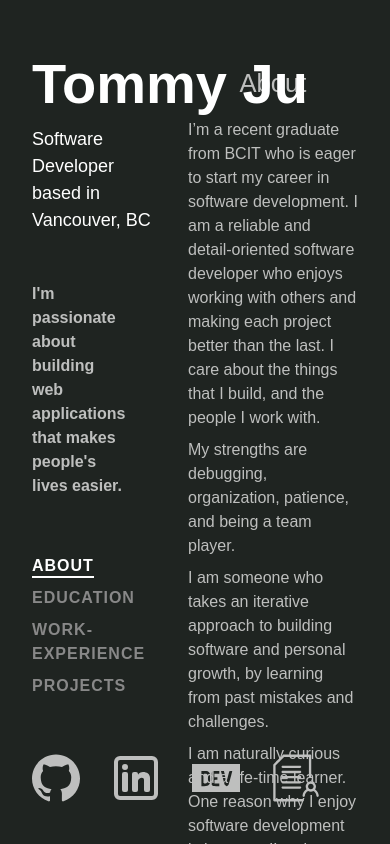
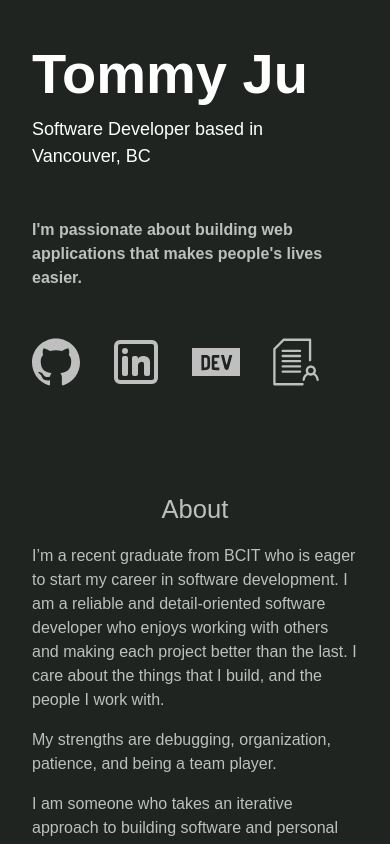
Before and after one commit to TommyJu/personal-portfolio, a Next.js app: page / in a window 390 px wide. Built offline with nearby package versions, Linux system fonts and the light colour scheme.

Commit message:
Make layout responsive and mobile-friendly

```diff
--- a/css/card.css
+++ b/css/card.css
@@ -90,3 +90,22 @@
     flex-wrap: nowrap;
     justify-content: space-between;
 }
+
+@media (max-width: 600px) {
+    .card-container {
+        flex-direction: column-reverse;
+    }
+    .card-container-left {
+        flex-direction: row-reverse;
+        justify-content: space-between;
+    }
+}
+
+@media (max-width: 400px) {
+    .card-container-left img, .image-wrapper {
+        display: none;
+    }
+    .card-container {
+        gap: 0.8rem
+    }
+}
--- a/css/globals.css
+++ b/css/globals.css
@@ -20,7 +20,6 @@
   --font-mono: var(--font-geist-mono);
 }
 
-
 body {
   background: rgb(var(--background));
   color: rgb(var(--foreground));
--- a/css/page.css
+++ b/css/page.css
@@ -1,14 +1,9 @@
   main {
     display: flex;
-  overflow: hidden;
     height: 100dvh;
     justify-content: center;
     overflow-y: scroll;
     overflow-x: hidden;
-}
-
-p {
-  margin-bottom: 0.5rem;
   }
 
   h1 {
@@ -26,7 +21,8 @@ h2 {
   h3 {
     font-size: 1.6rem;
     text-align: center;
-  margin-bottom: 1rem;
+    padding: 0.5rem 0;
+    margin-bottom: 0.5rem;
   }
 
   #navigation-panel {
@@ -56,3 +52,33 @@ h3 {
     color: white;
     transition: 0.5s;
   }
+
+  .about-me-text-wrapper > p {
+    margin-bottom: 1rem;
+  }
+
+  @media (max-width: 1000px) {
+    main {
+      flex-direction: column;
+      justify-content: start;
+      align-items: center;
+      min-height: 100dvh;
+
+    }
+    #navigation-panel > nav{
+      display: none;
+    }
+    #navigation-panel {
+      position: static;
+      top: auto;
+    }
+    #content, #navigation-panel {
+      width: 100%;
+    }
+    h3 {
+      position: sticky;
+      top: 0;
+      z-index: 10;
+      background: rgb(var(--color-background)/ 0.95);
+    }
+  }
```
Also changed, not shown: app/page.tsx (+5 -2 lines). Lines whose indentation alone changed are shown as unchanged.
